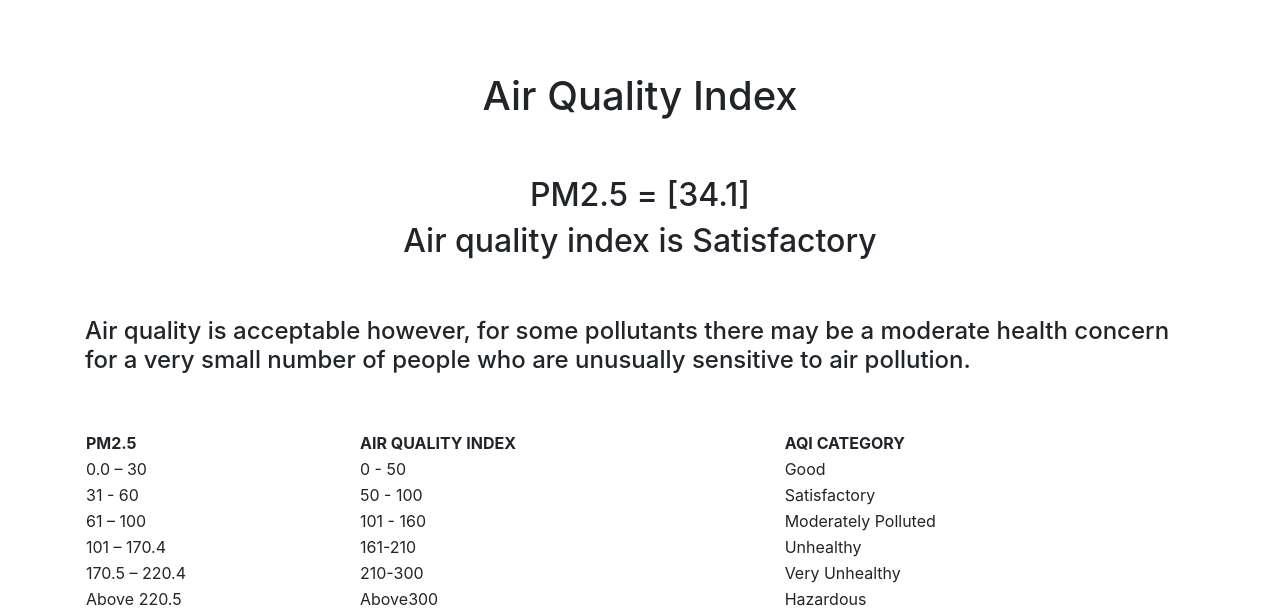
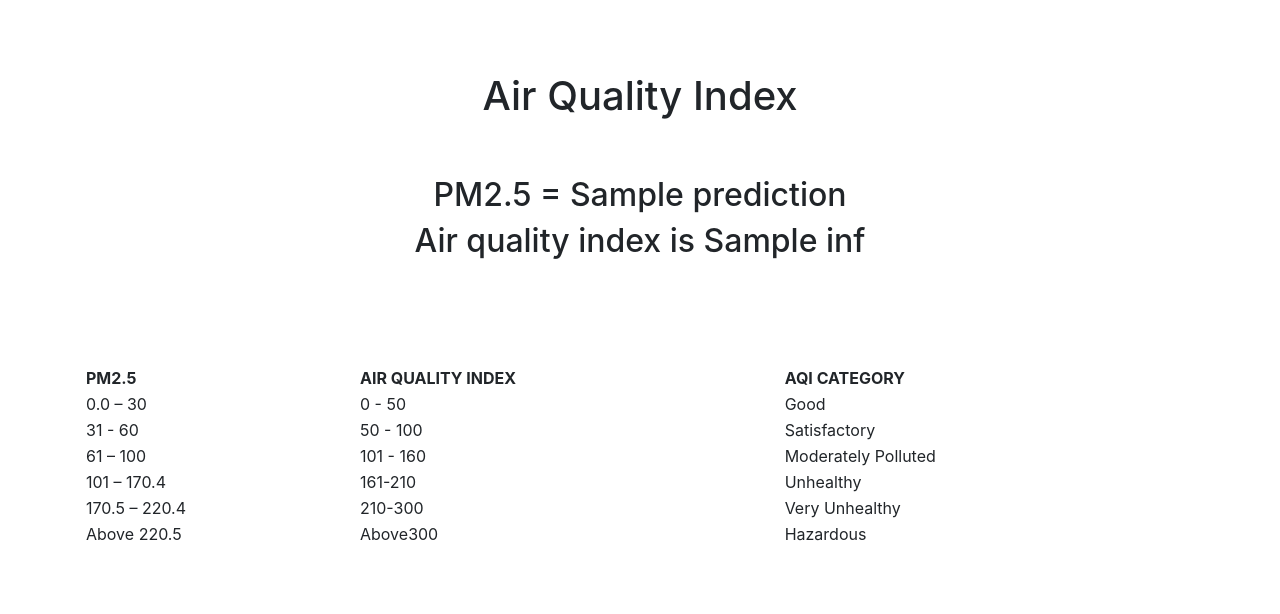
Before and after one commit to anikaa21/vehicles, a Flask app: template templates/result2.html in a window 1280 px wide. Shown: the part 120-734 px from the top of the page. Run offline with Flask 2, Linux system fonts and the light colour scheme; the template is opened without the code that fills it: most values are stand-ins (such as "Sample title", 1, 10 or a date in 2020); parts of the project's set-up code (start-up, migrations or seed data) failed here and were passed over; some libraries are stand-ins or nearby versions.

Commit message:
Update result2.html

```diff
--- a/templates/result2.html
+++ b/templates/result2.html
@@ -8,16 +8,31 @@
     	</div>
 		<div class="result2">
 
-      <h2 class=pred align="center">	PM2.5 = [34.1] </h2>
+      <h2 class=pred align="center">	PM2.5 = {{prediction}} </h2>
 
-      <h2 class=pred align="center">Air quality index is Satisfactory </h2>
+      <h2 class=pred align="center">Air quality index is {{inf}} </h2>
       <br></br>
 
       <div>
-
+        {% if inf == "Good" %}
+        <h4>Air quality is considered satisfactory, and air pollution poses little or no risk</h4>
+         {% endif %}
+         {% if inf == "Satisfactory" %}
          <h4>	Air quality is acceptable however, for some pollutants there may be a moderate health
            concern for a very small number of people who are unusually sensitive to air pollution.</h4>
-
+         {% endif %}
+         {% if inf == "Moderately Polluted" %}
+         <h4>Members of sensitive groups may experience health effects. The general public is not likely to be affected.</h4>
+         {% endif %}
+         {% if inf == "Unhealthy" %}
+         <h4>	Everyone may begin to experience health effects and members of sensitive groups may experience more serious health effects</h4>
+         {% endif %}
+         {% if inf == "Very Unhealthy" %}
+         <h4>Health warnings of emergency conditions. The entire population is more likely to be affected.</h4>
+         {% endif %}
+         {% if inf == "Hazardous" %}
+         <h4>Health alert: everyone may experience more serious health effects</h4>
+         {% endif %}
     </div>
 <br><br>
 
```
